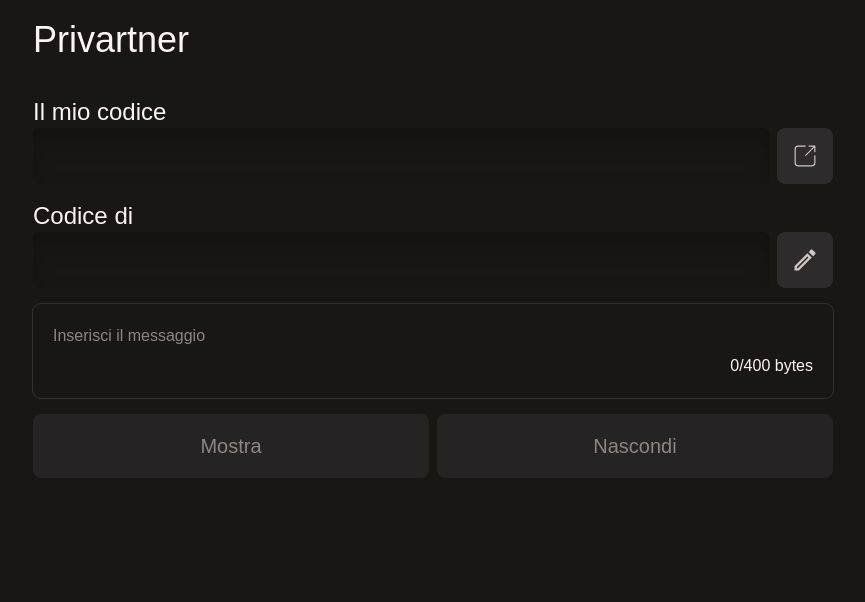
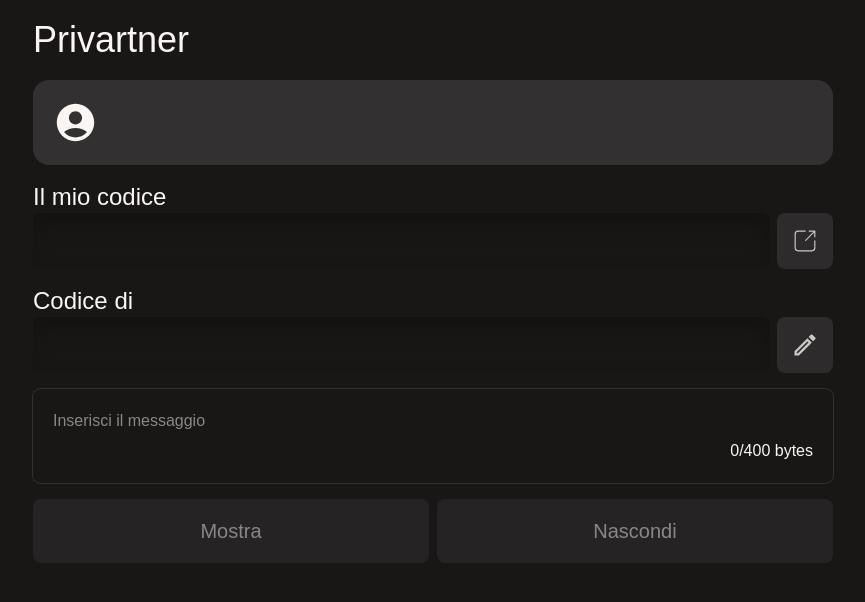
Before and after one commit to moreee-sa/Privartner, a React (Vite) app: page /#/contact/1 in a window 1280 px wide. Shown: the top 602 px of the page, without its empty margins (207-1072 px from the left). Built offline with nearby package versions, Linux system fonts and the light colour scheme.

Commit message:
Migliorata ui header per mostrare il nome del contatto e il suo id

```diff
--- a/src/components/Contact/ContactHeader.tsx
+++ b/src/components/Contact/ContactHeader.tsx
@@ -1,5 +1,6 @@
 import { useState } from "react";
 import { THEME } from "@/lib/constants";
+import { MdAccountCircle } from "react-icons/md";
 
 interface ContactInfo {
   name: string | undefined;
@@ -11,6 +12,14 @@ function ContactHeader({ name, description, id }: ContactInfo) {
   const [showId, setShowId] = useState(false);
 
   return (
+    <div
+      className="flex flex-row  p-5 rounded-2xl gap-2"
+      style={{
+        backgroundColor: THEME.button,
+      }}
+      onClick={() => setShowId(prev => !prev)}
+    >
+      <MdAccountCircle size={45} color={THEME.text} />
       <div className="flex flex-col">
         <span
           className="text-2xl"
@@ -27,7 +36,6 @@ function ContactHeader({ name, description, id }: ContactInfo) {
             color: THEME.textSecondary,
             fontFamily: "'Nunito Sans Variable', sans-serif",
           }}
-        onClick={() => setShowId(prev => !prev)}
         >
           {showId ? (
             id
@@ -36,6 +44,7 @@ function ContactHeader({ name, description, id }: ContactInfo) {
           )}
         </span>
       </div>
+    </div>
   )
 }
 
```
Lines whose indentation alone changed are shown as unchanged.
